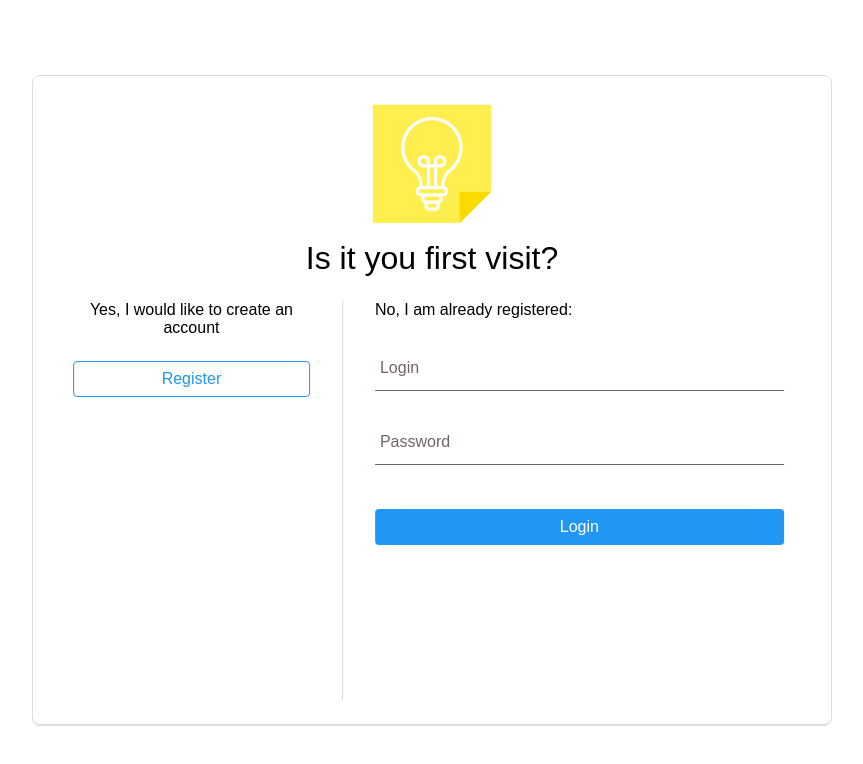
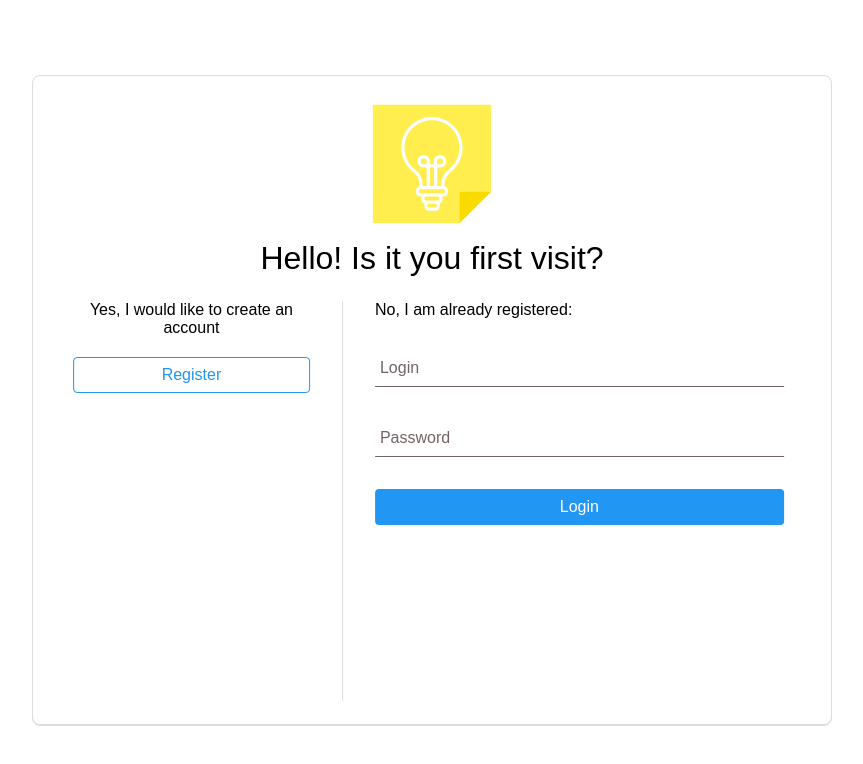
Before and after one commit to TheOpti/my-notes-fe, a React app: page / in a window 1280 px wide. Shown: the top 764 px of the page, without its empty margins (208-1071 px from the left). Built offline with nearby package versions, Linux system fonts and the light colour scheme; no server answers.

Commit message:
MN-19 Add validation for Login form

```diff
--- a/src/components/Input/index.tsx
+++ b/src/components/Input/index.tsx
@@ -30,7 +30,7 @@ const Input: React.FC<InputPropsType> = (props: InputPropsType) => {
 			<input className={styles.input} onChange={updateFormValue} onBlur={onBlurHandler} value={value} required />
 			<div className={styles.highlight} />
 			<label className={styles.label}>{label}</label>
-			<div className={styles.errorMsg}>{canShowError && error}</div>
+			{canShowError && error && <div className={styles.errorMsg}>{error}</div>}
 		</div>
 	);
 };
--- a/src/components/Input/styles.css
+++ b/src/components/Input/styles.css
@@ -1,6 +1,6 @@
 .root {
 	position: relative;
-	margin: 4px 0;
+	margin: 16px 0;
 	max-width: var(--max-form-elem-width);
 	width: 100%;
 	color: var(--main-dark-gray-color);
@@ -9,7 +9,7 @@
 .input {
 	background: none;
 	font-size: 18px;
-	padding: 10px 10px 10px 5px;
+	padding: 8px 8px 8px 6px;
 	display: block;
 	border: none;
 	border-radius: 0;
@@ -23,7 +23,7 @@
 
 .input:focus ~ .label,
 .input:valid ~ .label {
-	top: -8px;
+	top: -11px;
 	left: -1px;
 	font-size: 12px;
 	color: var(--main-blue-color);
@@ -60,8 +60,8 @@
 }
 
 .errorMsg {
-	height: 16px;
+	height: 14px;
 	font-size: 14px;
-	margin-top: 8px;
+	margin-top: 6px;
 	color: var(--main-red-color);
 }
--- a/src/containers/LoginForm/index.tsx
+++ b/src/containers/LoginForm/index.tsx
@@ -22,7 +22,10 @@ class LoginForm extends Component<PropsType, StateType> {
 			login: '',
 			password: '',
 		},
+		loginError: '',
+		passwordError: '',
 		errorMessage: '',
+		formSubmitted: false,
 		loading: false,
 	};
 
@@ -31,6 +34,20 @@ class LoginForm extends Component<PropsType, StateType> {
 		const {
 			loginFormFields: { login, password },
 		} = this.state;
+
+		if (!login || !password) {
+			this.setState({
+				...this.state,
+				...{
+					errorMessage: !login || !password ? 'Please provide your login and password.' : '',
+					loginError: !login ? 'Please provide login to your account.' : '',
+					passwordError: !password ? 'Please provide your password.' : '',
+					formSubmitted: true,
+				},
+			});
+
+			return;
+		}
 
 		this.setState({ loading: true }, async () => {
 			try {
@@ -55,13 +72,30 @@ class LoginForm extends Component<PropsType, StateType> {
 	render(): React.ReactNode {
 		const {
 			loginFormFields: { login, password },
+			loginError,
+			passwordError,
 			errorMessage,
+			formSubmitted,
 		} = this.state;
 
 		return (
 			<div className={styles.root}>
-				<Input label="Login" name="login" value={login} handleChange={this.updateField} />
-				<Input label="Password" name="password" value={password} handleChange={this.updateField} />
+				<Input
+					label="Login"
+					name="login"
+					value={login}
+					error={loginError}
+					handleChange={this.updateField}
+					formSubmitted={formSubmitted}
+				/>
+				<Input
+					label="Password"
+					name="password"
+					value={password}
+					error={passwordError}
+					handleChange={this.updateField}
+					formSubmitted={formSubmitted}
+				/>
 				<Button onClickHandler={this.loginToApplication} label="Login" classname={styles.loginBtn} />
 				{errorMessage && <div className={styles.errorMessage}>{errorMessage}</div>}
 			</div>
--- a/src/context/auth.tsx
+++ b/src/context/auth.tsx
@@ -48,19 +48,28 @@ const AuthProvider = (props: PropsType): JSX.Element => {
 				{ login, password },
 				{ withCredentials: true }
 			);
+
 			setUserData(data);
 		} catch (error) {
-			const {
-				data: { message },
-			} = error.response;
-			return message;
+			if (error && error.response) {
+				const {
+					data: { message },
+				} = error.response;
+
+				return message;
+			}
+
+			return 'There was an error with connecting to server.';
 		}
 	};
 
 	const logout = async () => {
-		const response = await axios.post('http://localhost:3000/logout', {}, { withCredentials: true });
-		console.log('Response from logout', response);
-		setUserData(null);
+		try {
+			await axios.post('http://localhost:3000/logout', {}, { withCredentials: true });
+			setUserData(null);
+		} catch (_e) {
+			return 'There was an error with connecting to server.';
+		}
 	};
 
 	return <AuthContext.Provider value={{ data: userData, login, logout }}>{props.children}</AuthContext.Provider>;
--- a/src/pages/Application/index.tsx
+++ b/src/pages/Application/index.tsx
@@ -8,13 +8,13 @@ import Navbar from 'containers/Navbar';
 class Application extends PureComponent {
 	render(): React.ReactNode {
 		return (
-			<div>
+			<>
 				<Navbar />
 				<div>This part is visible only for logged users</div>
 				<AuthContext.Consumer>
 					{({ logout }: AuthContextType) => <button onClick={logout}>Logout from the app</button>}
 				</AuthContext.Consumer>
-			</div>
+			</>
 		);
 	}
 }
--- a/src/pages/Login/index.tsx
+++ b/src/pages/Login/index.tsx
@@ -17,7 +17,7 @@ const FORM_TYPES = {
 	REGISTER: 'register',
 };
 
-const Login = () => {
+const Login = (): JSX.Element => {
 	const [formType, setFormType] = useState<string>(FORM_TYPES.LOGIN);
 
 	const toggleActiveSection = (): void => {
@@ -49,7 +49,7 @@ const Login = () => {
 		<div className={styles.login}>
 			<div className={styles.root}>
 				<Logo customClassName={styles.logo} size="xlarge" />
-				<div className={styles.title}>Is it you first visit?</div>
+				<div className={styles.title}>Hello! Is it you first visit?</div>
 				<div className={containerClasses}>
 					<div className={registerFormClasses}>
 						<div className={styles.sectionTitle}>Yeah, sign me in:</div>
--- a/src/pages/Login/styles.css
+++ b/src/pages/Login/styles.css
@@ -45,7 +45,7 @@
 
 .button {
 	width: 100%;
-	margin-top: 16px;
+	margin-top: 24px;
 }
 
 .oneThird {
@@ -78,6 +78,5 @@
 
 .sectionTitle {
 	height: 32px;
-	margin-bottom: 12px;
 	white-space: normal;
 }
--- a/tsconfig.json
+++ b/tsconfig.json
@@ -20,6 +20,7 @@
       "containers/*": [ "src/containers/*" ],
       "context/*": [ "src/context/*" ],
       "pages/*": [ "src/pages/*" ],
+      "types/*": [ "src/types/*" ],
     }
   }
 }
```
Also changed, not shown: .eslintrc.js, 2 other files (tests, documents, lock files or other folders).
